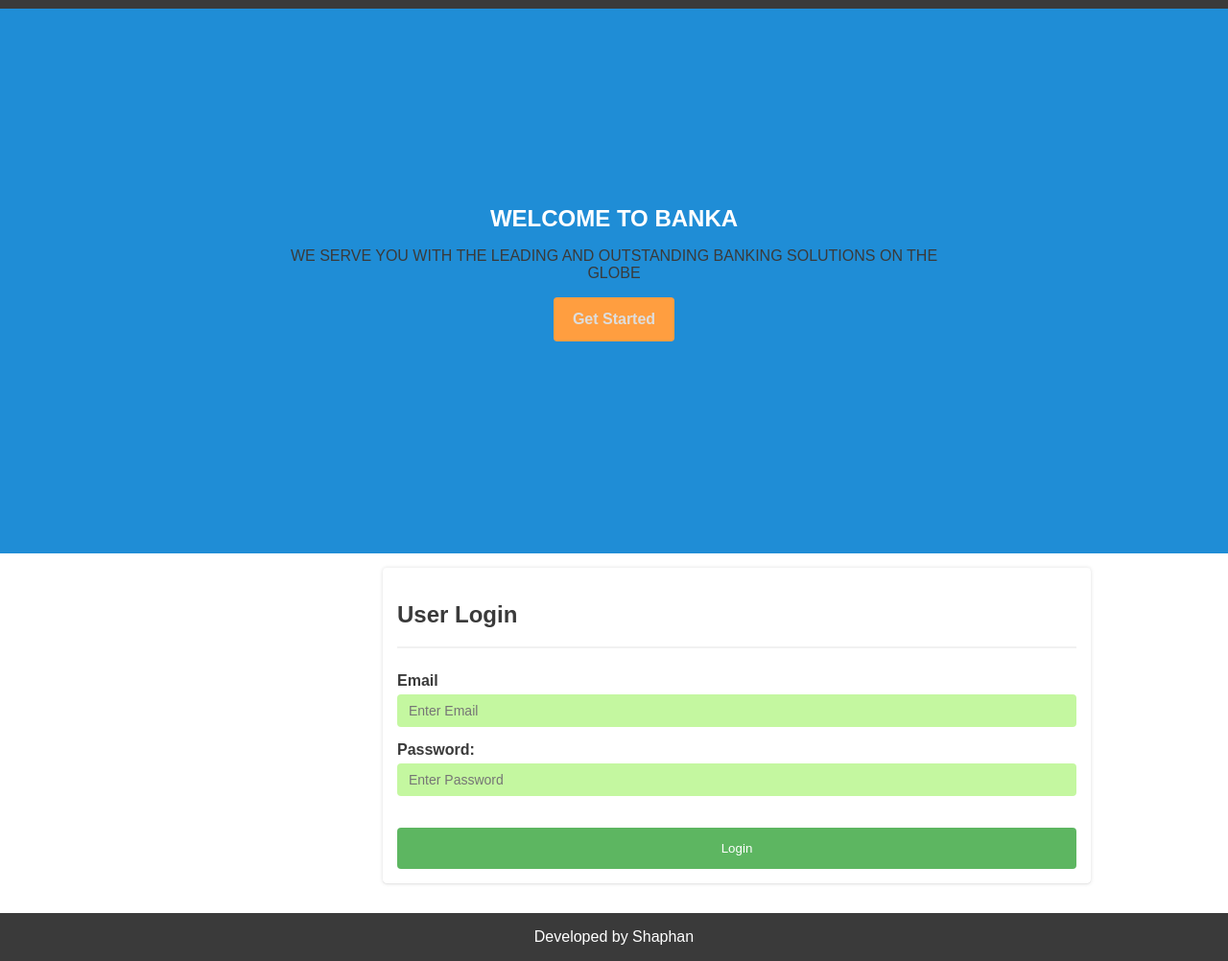
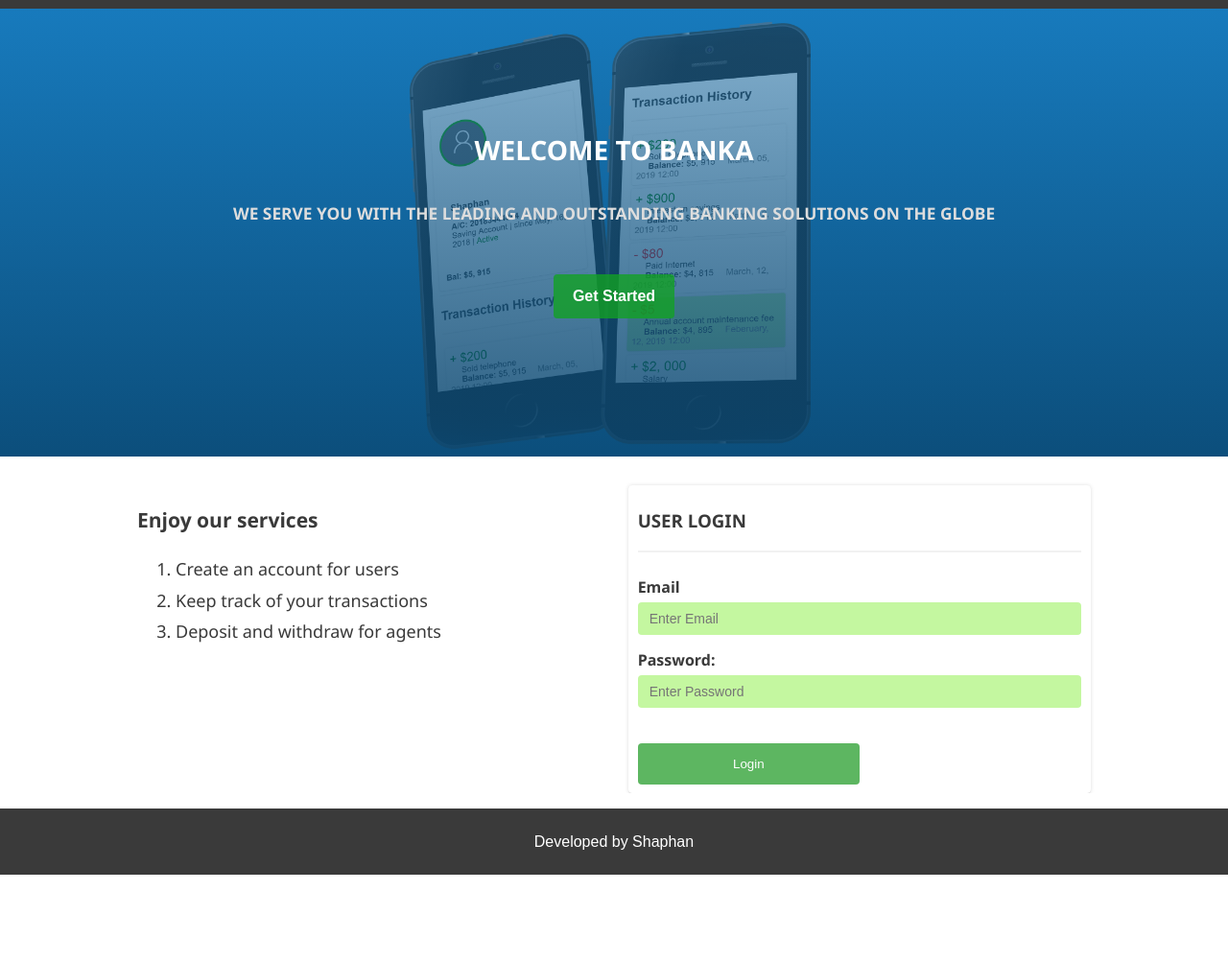
Before and after one commit to nshaphan/banka, a website: page UI/index.html in a window 1280 px wide. Shown: the part 52-1054 px from the top of the page at 96% size. After the commit the page ends 964 px from the top, so only its background shows below. Drawn offline with Linux system fonts and the light colour scheme.

Commit message:
updated landing page

```diff
--- a/UI/css/style.css
+++ b/UI/css/style.css
@@ -95,7 +95,7 @@ hr {
     margin: auto;
     border: none;
     cursor: pointer;
-    width: 100%;
+    width: 50%;
     opacity: 0.9;
     border-radius: 4px 4px 4px 4px;
 }
@@ -112,17 +112,17 @@ button:hover {
     clear: both;
 }
 
-.left {
-    width: 100%;
+.column .left {
+    width: 50%;
 }
 
-.right {
-    width: 100%;
+.column .right {
+    width: 50%;
 }
 
 .column {
     min-height: 1px;
-    padding: 15px;
+    margin-top: 3%;
 }
 
 @media only screen and (min-width: 800px) {
@@ -135,16 +135,25 @@ button:hover {
         padding-left: 15px;
     }
 
+    .cta-left {
+        width: 50%;
+        font-family: segoe ui;
+        font-size: 13.5pt;
+    }
     .left {
         width: 25%;
+    }
+
+    .right {
+        width: 75%;
     }
 
     .acc-left {
         width: 15%;
     }
 
-    .right {
-        width: 75%;
+    .cta-right {
+        width: 50%;
     }
 
     .acc-right {
@@ -231,6 +240,10 @@ ul.transaction-list li .card, ul.accounts-list li.card {
     opacity: 1;
 }
 
+ol.services li{
+    line-height: 1.8em;
+}
+
 div.card {
     width: 100%;
     box-shadow: 0 .2px 4px 0 #ddd, 0 .6px .20px 0 #ddd;
@@ -238,7 +251,11 @@ div.card {
 }
 
 .card .content {
-    padding: 15px;
+    padding-top: 1%;
+    padding-bottom: 2%;
+    padding-left: 2%;
+    padding-right: 2%;
+    font-family: segoe ui;
 }
 
 .card img {
@@ -304,12 +321,31 @@ textarea {
     /* background: #1f8dd6;
     width: 100%;
     height: 88%; */
+    width: 100%;
+    height: 80%;
+    padding: 10%;
 
     background: #1f8dd6;
-
     width: 100%;
     height: 88%;
-    padding: 16%;
+    background-image: linear-gradient(rgba(16, 104, 164, 0.51), rgba(9, 69, 110, 0.87)), url('../assets/ui-iphone.png');
+    width: 100%;
+    height: 80%;
+    padding: 10%;
+    background-size: contain;
+    background-repeat: no-repeat;
+    background-position-x: center;
+}
+#cta-content .cta-head {
+    font-family: segoe ui;
+    font-weight: 700;
+    font-size: 21pt;
+}
+#cta-content .cta-subhead {
+    font-family: segoe ui;
+    color: #ddd!important;
+    font-weight: 600;
+    font-size: 13pt;
 }
 
 @media (min-width: 48em) {
@@ -343,8 +379,8 @@ textarea {
 }
 
 .btn-cta.get-started {
-    background-color: #ff9e40;
-    color: #ddd;
+    background-color: rgba(17, 162, 34, 0.78);
+    color: white;
 }
 
 .btn-cta.signin {
@@ -361,8 +397,17 @@ textarea {
     background: #3a3a3a;
     width: 100%;
     text-align: center;
-    padding: 1em;
+    padding-top: 2%;
+    padding-bottom: 2%;
     color: #fff;
     margin-top: 16px;
     height: 100%;
 }
+
+#signup {
+    width: 50%;
+    height: 50%;
+    width: 80%;
+    height: 50%;
+    margin: auto;
+}
--- a/UI/index.html
+++ b/UI/index.html
@@ -31,9 +31,11 @@
         <div id="cta">
             <div id="cta-content">
                 <h1 class="cta-head">Welcome to Banka</h1>
+                <br>
                 <p class="cta-subhead">
                     We serve you with the leading and outstanding banking solutions on the globe
                 </p>
+                <br>
                 <p>
                     <a href="user-signup.html"><button class="btn-cta get-started">Get Started</button></a>
                 </p>
@@ -42,14 +44,19 @@
 
         <div class="container">
             <div class="row">
-                <div class="column left">
-
+                <div class="column cta-left">
+                    <h3>Enjoy our services</h3>
+                    <ol class="services" type="circle">
+                        <li>Create an account for users</li>
+                        <li>Keep track of your transactions</li>
+                        <li>Deposit and withdraw for agents</li>
+                    </ol>
                 </div>
-                <div class="column right">
+                <div class="column cta-right">
                     <div class="form-acc card">
                         <div class="content">
-                                <form action="" class="form">
-                                    <h1>User Login</h1>
+                            <form action="user-dashboard.html" class="form">
+                                <h3>USER LOGIN</h3>
                                 <hr>
 
                                 <div class="field">
@@ -70,7 +77,7 @@
                     </div>
                 </div>
             </div>
-
+        </div>
     </section>
     <footer>
         <div class="footer l-box is-center">
--- a/api/src/controllers/Users.js
+++ b/api/src/controllers/Users.js
@@ -90,12 +90,6 @@ class UsersController {
 
         if( userRole != 'public') {
             user.type = req.body.type;
-            if(!user.type || !user.isadmin) {
-                return res.json({
-                    status: 400,
-                    message: "type and isadmin need to be passed"
-                });
-            }
             user.isadmin = req.body.isadmin;
         } else {
             user.type = 'client';
```
Also changed, not shown: UI/user-acc-create.html (+4 -1 lines), UI/user-dashboard.html (+4 -1 lines), UI/user-signup.html (+7 -7 lines), UI/assets/ui-iphone.png (added). Lines whose indentation alone changed are shown as unchanged.
